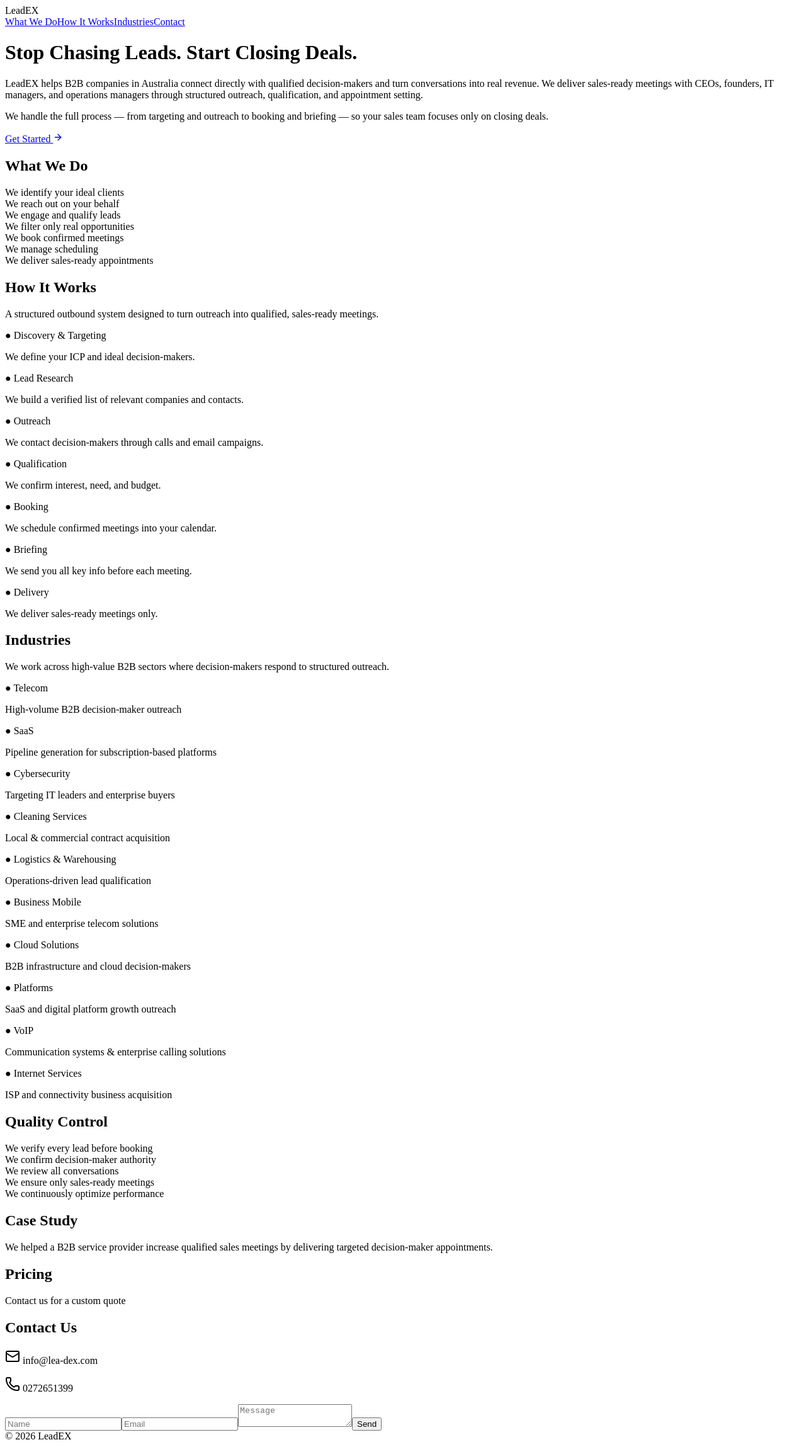
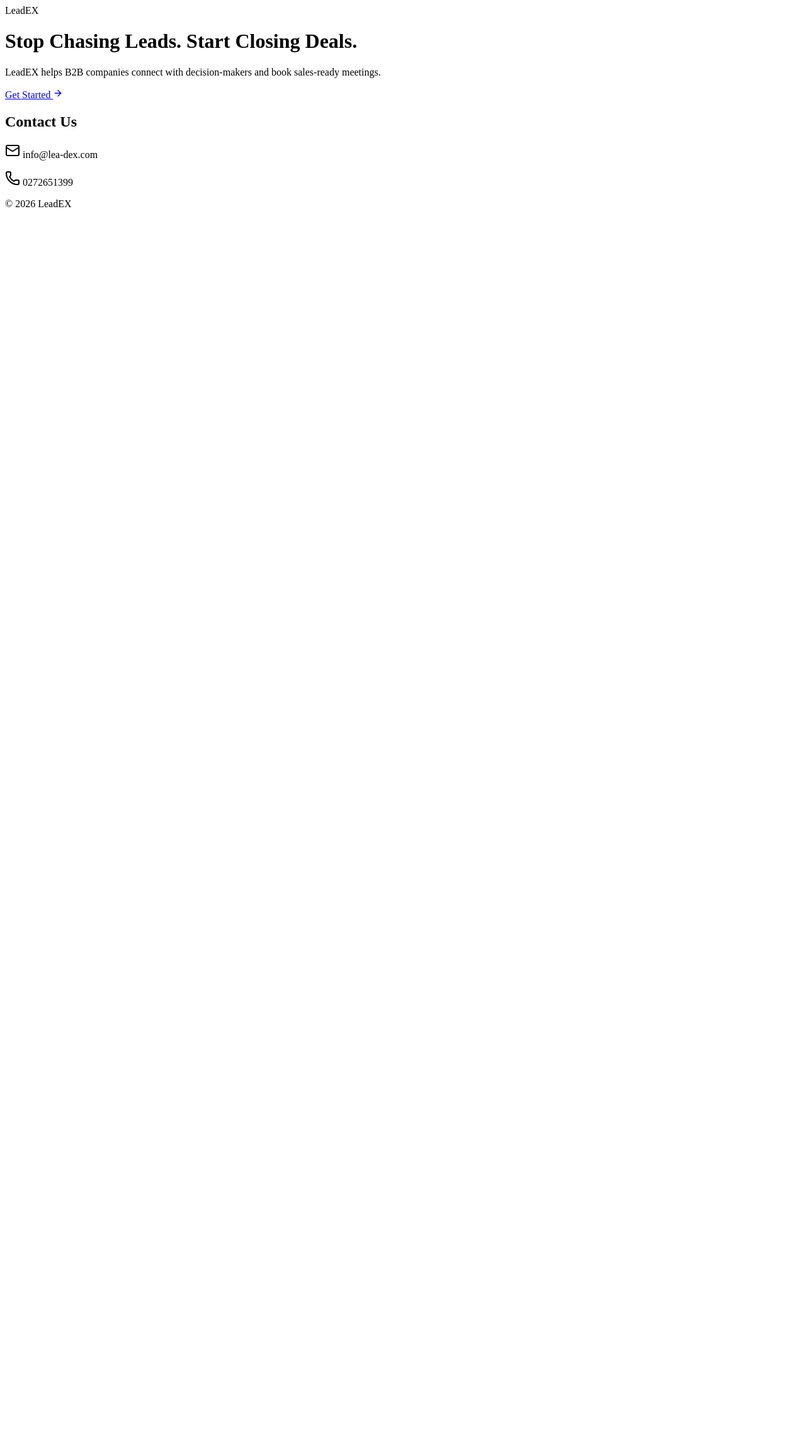
Before and after one commit to youssefamrr0582-debug/leadex-au, a React (Vite) app: page / in a window 1280 px wide. Shown: the whole page at 63% size. After the commit the page ends 800 px from the top, so only its background shows below. Built offline with nearby package versions, Linux system fonts and the light colour scheme.

Commit message:
Update App.jsx

```diff
--- a/src/App.jsx
+++ b/src/App.jsx
@@ -1,7 +1,7 @@
 import { useEffect, useState } from "react";
 import { Mail, Phone, ArrowRight } from "lucide-react";
 
-export default function LeadEXWebsite() {
+export default function App() {
   const [loading, setLoading] = useState(true);
   const [scrollY, setScrollY] = useState(0);
 
@@ -30,177 +30,42 @@
     <div className="bg-[#f7f4ef] text-[#2b2b2b] font-sans leading-relaxed relative overflow-hidden">
 
       {/* FLOATING ORANGE EFFECT */}
-      <div
-        className="fixed top-20 left-10 w-72 h-72 bg-[#ff7a00]/25 rounded-full blur-3xl"
-        style={{ transform: `translate3d(${scrollY * 0.05 + 20}px, ${scrollY * 0.1}px, 0)` }}
-      />
+      <div className="fixed top-20 left-10 w-72 h-72 bg-[#ff7a00]/25 rounded-full blur-3xl"
+        style={{ transform: `translate3d(${scrollY * 0.05 + 20}px, ${scrollY * 0.1}px, 0)` }} />
 
-      <div
-        className="fixed bottom-20 right-10 w-80 h-80 bg-orange-200/30 rounded-full blur-3xl"
-        style={{ transform: `translate3d(${-scrollY * 0.05}px, ${-scrollY * 0.08}px, 0)` }}
-      />
+      <div className="fixed bottom-20 right-10 w-80 h-80 bg-orange-200/30 rounded-full blur-3xl"
+        style={{ transform: `translate3d(${-scrollY * 0.05}px, ${-scrollY * 0.08}px, 0)` }} />
 
-      <div
-        className="fixed top-1/2 left-1/2 w-96 h-96 bg-[#ff7a00]/10 rounded-full blur-3xl"
-        style={{ transform: `translate3d(${scrollY * 0.02}px, ${-scrollY * 0.02}px, 0) translate(-50%, -50%)` }}
-      />
+      <div className="fixed top-1/2 left-1/2 w-96 h-96 bg-[#ff7a00]/10 rounded-full blur-3xl"
+        style={{ transform: `translate3d(${scrollY * 0.02}px, ${-scrollY * 0.02}px, 0) translate(-50%, -50%)` }} />
 
       {/* NAV */}
       <div className="sticky top-0 z-50 flex justify-between items-center px-8 py-5 border-b bg-[#f7f4ef]/80 backdrop-blur-md border-gray-200">
         <div className="text-2xl font-bold text-[#ff7a00]">LeadEX</div>
-        <div className="hidden md:flex gap-6 text-sm text-gray-700">
-          <a href="#services" className="hover:text-[#ff7a00]">What We Do</a>
-          <a href="#process" className="hover:text-[#ff7a00]">How It Works</a>
-          <a href="#industries" className="hover:text-[#ff7a00]">Industries</a>
-          <a href="#contact" className="hover:text-[#ff7a00]">Contact</a>
-        </div>
       </div>
 
       {/* HERO */}
-      <div className="px-8 py-20 text-center relative">
-        <h1 className="text-5xl md:text-6xl font-bold">
+      <div className="px-8 py-20 text-center">
+        <h1 className="text-5xl font-bold">
           Stop Chasing Leads. Start Closing Deals.
         </h1>
 
-        <p className="mt-6 text-lg text-gray-600 max-w-3xl mx-auto">
-          LeadEX helps B2B companies in Australia connect directly with qualified decision-makers and turn conversations into real revenue. We deliver sales-ready meetings with CEOs, founders, IT managers, and operations managers through structured outreach, qualification, and appointment setting.
+        <p className="mt-6 text-gray-600 max-w-3xl mx-auto">
+          LeadEX helps B2B companies connect with decision-makers and book sales-ready meetings.
         </p>
 
-        <p className="mt-4 text-lg text-gray-600 max-w-3xl mx-auto">
-          We handle the full process — from targeting and outreach to booking and briefing — so your sales team focuses only on closing deals.
-        </p>
-
-        <a
-          href="#contact"
-          className="inline-block mt-10 bg-[#ff7a00] text-white px-8 py-3 rounded-full shadow-md hover:scale-105 transition"
-        >
-          Get Started <ArrowRight size={16} className="inline ml-2" />
+        <a href="#contact"
+          className="inline-block mt-10 bg-[#ff7a00] text-white px-8 py-3 rounded-full">
+          Get Started <ArrowRight className="inline ml-2" size={16} />
         </a>
-      </div>
-
-      {/* WHAT WE DO */}
-      <div id="services" className="px-8 py-20 bg-white relative">
-        <h2 className="text-3xl font-bold text-center">What We Do</h2>
-        <div className="max-w-5xl mx-auto mt-12 grid md:grid-cols-2 gap-6 text-gray-600">
-          <div className="p-4 rounded-xl bg-[#f7f4ef]">We identify your ideal clients</div>
-          <div className="p-4 rounded-xl bg-[#f7f4ef]">We reach out on your behalf</div>
-          <div className="p-4 rounded-xl bg-[#f7f4ef]">We engage and qualify leads</div>
-          <div className="p-4 rounded-xl bg-[#f7f4ef]">We filter only real opportunities</div>
-          <div className="p-4 rounded-xl bg-[#f7f4ef]">We book confirmed meetings</div>
-          <div className="p-4 rounded-xl bg-[#f7f4ef]">We manage scheduling</div>
-          <div className="p-4 rounded-xl bg-[#ffedd5] md:col-span-2 font-semibold text-center">
-            We deliver sales-ready appointments
-          </div>
-        </div>
-      </div>
-
-      {/* HOW IT WORKS */}
-      <div id="process" className="px-8 py-28 bg-white">
-        <h2 className="text-3xl font-bold text-center">How It Works</h2>
-        <p className="text-center text-gray-600 mt-4 max-w-2xl mx-auto">
-          A structured outbound system designed to turn outreach into qualified, sales-ready meetings.
-        </p>
-
-        <div className="max-w-6xl mx-auto mt-16 grid grid-cols-2 md:grid-cols-3 gap-6">
-          {[
-            { title: "Discovery & Targeting", desc: "We define your ICP and ideal decision-makers." },
-            { title: "Lead Research", desc: "We build a verified list of relevant companies and contacts." },
-            { title: "Outreach", desc: "We contact decision-makers through calls and email campaigns." },
-            { title: "Qualification", desc: "We confirm interest, need, and budget." },
-            { title: "Booking", desc: "We schedule confirmed meetings into your calendar." },
-            { title: "Briefing", desc: "We send you all key info before each meeting." },
-            { title: "Delivery", desc: "We deliver sales-ready meetings only." }
-          ].map((item) => (
-            <div key={item.title} className="p-8 rounded-2xl bg-[#f7f4ef] border border-orange-200 shadow-sm hover:shadow-md hover:border-[#ff7a00] transition">
-              <p className="text-lg font-semibold text-gray-800">
-                <span className="text-[#ff7a00]">●</span> {item.title}
-              </p>
-              <p className="text-sm text-gray-600 mt-2">{item.desc}</p>
-            </div>
-          ))}
-        </div>
-      </div>
-
-      {/* INDUSTRIES */}
-      <div id="industries" className="px-4 md:px-8 py-20 md:py-28 bg-[#f7f4ef] relative overflow-hidden">
-        <h2 className="text-2xl md:text-3xl font-bold text-center">Industries</h2>
-        <p className="text-center text-gray-600 mt-4 max-w-2xl mx-auto">
-          We work across high-value B2B sectors where decision-makers respond to structured outreach.
-        </p>
-
-        <div className="max-w-6xl mx-auto mt-10 md:mt-16 grid grid-cols-1 sm:grid-cols-2 md:grid-cols-3 gap-4 md:gap-6">
-          {[
-            { name: "Telecom", desc: "High-volume B2B decision-maker outreach" },
-            { name: "SaaS", desc: "Pipeline generation for subscription-based platforms" },
-            { name: "Cybersecurity", desc: "Targeting IT leaders and enterprise buyers" },
-            { name: "Cleaning Services", desc: "Local & commercial contract acquisition" },
-            { name: "Logistics & Warehousing", desc: "Operations-driven lead qualification" },
-            { name: "Business Mobile", desc: "SME and enterprise telecom solutions" },
-            { name: "Cloud Solutions", desc: "B2B infrastructure and cloud decision-makers" },
-            { name: "Platforms", desc: "SaaS and digital platform growth outreach" },
-            { name: "VoIP", desc: "Communication systems & enterprise calling solutions" },
-            { name: "Internet Services", desc: "ISP and connectivity business acquisition" }
-          ].map((i) => (
-            <div key={i.name} className="p-5 md:p-8 rounded-2xl bg-white border border-orange-200 shadow-sm hover:shadow-md hover:border-[#ff7a00] transition">
-              <p className="text-base md:text-lg font-semibold text-gray-800">
-                <span className="text-[#ff7a00]">●</span> {i.name}
-              </p>
-              <p className="text-xs md:text-sm text-gray-500 mt-2">{i.desc}</p>
-            </div>
-          ))}
-        </div>
-      </div>
-
-      {/* QUALITY */}
-      <div className="px-8 py-24">
-        <h2 className="text-3xl font-bold text-center">Quality Control</h2>
-        <div className="max-w-4xl mx-auto mt-12 grid md:grid-cols-2 gap-4">
-          {[
-            "We verify every lead before booking",
-            "We confirm decision-maker authority",
-            "We review all conversations",
-            "We ensure only sales-ready meetings",
-            "We continuously optimize performance"
-          ].map((q, i) => (
-            <div key={i} className="p-5 rounded-xl shadow-sm border bg-white">
-              {q}
-            </div>
-          ))}
-        </div>
-      </div>
-
-      {/* CASE STUDY */}
-      <div className="px-8 py-24 bg-white">
-        <h2 className="text-3xl font-bold text-center">Case Study</h2>
-        <div className="max-w-4xl mx-auto mt-12 p-8 rounded-2xl bg-gradient-to-r from-[#fff7ed] to-[#ffedd5] shadow">
-          We helped a B2B service provider increase qualified sales meetings by delivering targeted decision-maker appointments.
-        </div>
-      </div>
-
-      {/* PRICING */}
-      <div className="px-8 py-24">
-        <h2 className="text-3xl font-bold text-center">Pricing</h2>
-        <p className="text-center mt-10 font-semibold text-[#ff7a00]">
-          Contact us for a custom quote
-        </p>
       </div>
 
       {/* CONTACT */}
       <div id="contact" className="px-8 py-24 text-center">
         <h2 className="text-3xl font-bold">Contact Us</h2>
-        <div className="mt-6">
-          <p><Mail className="inline" /> info@lea-dex.com</p>
-          <p><Phone className="inline" /> 0272651399</p>
-        </div>
 
-        <form className="mt-10 max-w-xl mx-auto space-y-4">
-          <input className="w-full p-3 border rounded" placeholder="Name" />
-          <input className="w-full p-3 border rounded" placeholder="Email" />
-          <textarea className="w-full p-3 border rounded h-32" placeholder="Message" />
-          <button className="w-full bg-[#ff7a00] text-white py-3 rounded">
-            Send
-          </button>
-        </form>
+        <p className="mt-6"><Mail className="inline" /> info@lea-dex.com</p>
+        <p><Phone className="inline" /> 0272651399</p>
       </div>
 
       <div className="text-center py-6 text-sm text-gray-500">
```
